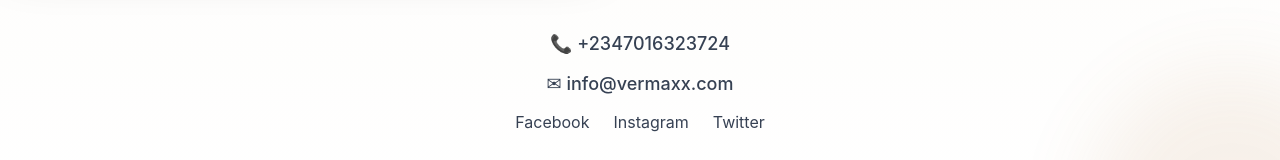
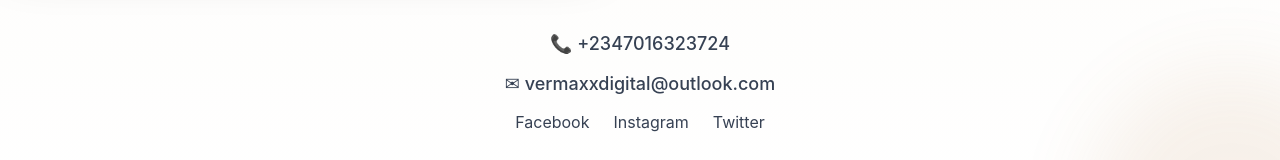
Before and after one commit to Mstechy/vermaxx, a Next.js app: page /contact in a window 1280 px wide. Shown: the part 1163-1323 px from the top of the page. Built offline with nearby package versions, Linux system fonts and the light colour scheme.

Commit message:
Describe your change here

```diff
--- a/app/contact/page.tsx
+++ b/app/contact/page.tsx
@@ -46,7 +46,7 @@
       {/* Bottom Contact Info */}
       <div className="mt-20 text-center space-y-3 text-gray-700 relative z-10">
         <p className="text-lg font-medium">📞 +2347016323724</p>
-        <p className="text-lg font-medium">✉ info@vermaxx.com</p>
+        <p className="text-lg font-medium">✉ vermaxxdigital@outlook.com</p>
         <div className="flex justify-center gap-6 mt-3">
           <a href="https://facebook.com" className="hover:text-vermaxx-green transition duration-300">Facebook</a>
           <a href="https://instagram.com" className="hover:text-vermaxx-green transition duration-300">Instagram</a>
```
